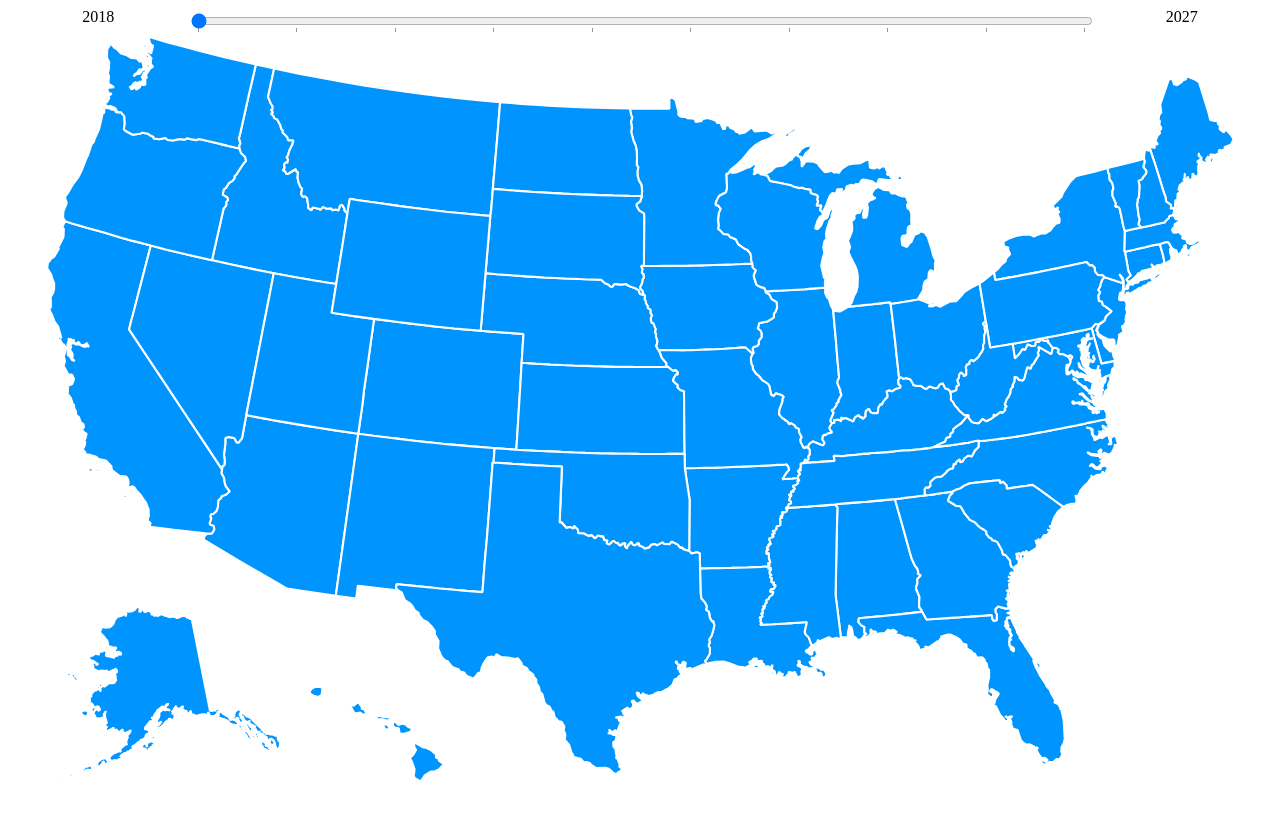
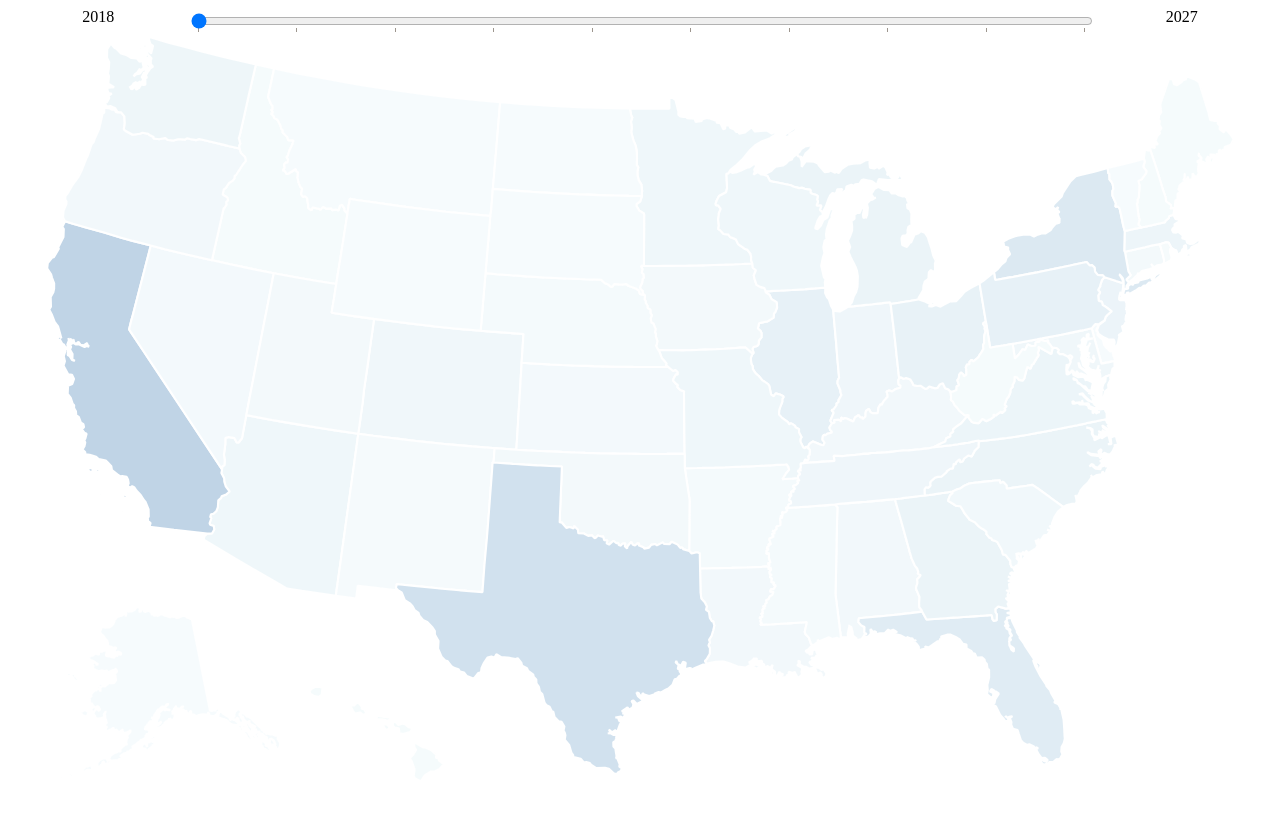
Before and after one commit to TaxFoundation/jobs-map, a React (Create React App) app: page / in a window 1280 px wide. Shown: the top 818 px of the page. Built offline with nearby package versions, Linux system fonts and the light colour scheme.

Commit message:
Map gradients work

```diff
--- a/src/App.js
+++ b/src/App.js
@@ -25,6 +25,7 @@ class Provider extends Component {
               [pieceOfState]: data,
             });
           },
+          data: JOBS,
           years: this.years,
         }}
       >
--- a/src/components/USMap.js
+++ b/src/components/USMap.js
@@ -4,10 +4,10 @@ import { geoAlbersUsa, geoPath } from 'd3-geo';
 import { feature } from 'topojson-client';
 import US from '../data/us.json';
 import JobsMapContext from '../Context';
+import { colorize } from '../helpers';
 
 const State = styled.path`
   cursor: pointer;
-  fill: #0094ff;
   stroke: #fff;
   stroke-width: 1;
   stroke-linejoin: bevel;
@@ -18,9 +18,9 @@ const State = styled.path`
   }
 `;
 
-export default class USMap extends Component {
-  constructor() {
-    super();
+class MapSvg extends Component {
+  constructor(props) {
+    super(props);
 
     this.scale = 780;
     this.xScale = 600;
@@ -36,17 +36,38 @@ export default class USMap extends Component {
     );
 
     const states = feature(US, US.objects.states).features.map(d => {
-      return <State d={path(d)} key={`state-${d.id}`} />;
+      let stateData = this.props.data.states.find(s => {
+        return +s.fips === +d.id;
+      });
+      console.log(stateData);
+
+      return (
+        <State
+          d={path(d)}
+          key={`state-${d.id}`}
+          fill={
+            stateData ? colorize(stateData.jobs, [0, 100000]) : 'transparent'
+          }
+        />
+      );
     });
 
     return (
-      <JobsMapContext.Consumer>
-        {context => (
-          <svg width="100%" viewBox={`0 0 ${this.xScale} ${this.yScale}`}>
-            {states}
-          </svg>
-        )}
-      </JobsMapContext.Consumer>
+      <svg width="100%" viewBox={`0 0 ${this.xScale} ${this.yScale}`}>
+        {states}
+      </svg>
     );
   }
 }
+
+const USMap = () => (
+  <JobsMapContext.Consumer>
+    {context => (
+      <MapSvg
+        data={context.data.find(d => d.year === context.state.currentYear)}
+      />
+    )}
+  </JobsMapContext.Consumer>
+);
+
+export default USMap;
--- /dev/null
+++ b/src/helpers.js
@@ -0,0 +1,30 @@
+import chroma from 'chroma-js';
+import { format } from 'd3-format';
+
+export const colorize = (value, domain) => {
+  return chroma
+    .scale([
+      '#f7fcfd',
+      '#e0ecf4',
+      '#bfd3e6',
+      '#9ebcda',
+      '#8c96c6',
+      '#8c6bb1',
+      '#88419d',
+      '#810f7c',
+      '#4d004b',
+    ])
+    .domain(domain)(value);
+};
+
+export const formatter = (number, type) => {
+  if (type === '%') {
+    return format('.1%')(number);
+  } else if (type === '$' && number % 1 > 0) {
+    return format('$,.2f')(number);
+  } else if (type === '$') {
+    return format('$,')(number);
+  } else if (type === ',') {
+    return format(',.0f')(number);
+  }
+};
--- a/src/reformatData.js
+++ b/src/reformatData.js
@@ -22,7 +22,6 @@ const updateData = (input, output) => {
     ];
 
     rawJson.forEach(r => {
-      console.log(r.fips);
       newData.forEach(y => {
         y.states.push({ fips: r.fips, jobs: r[y.year] });
       });
```
